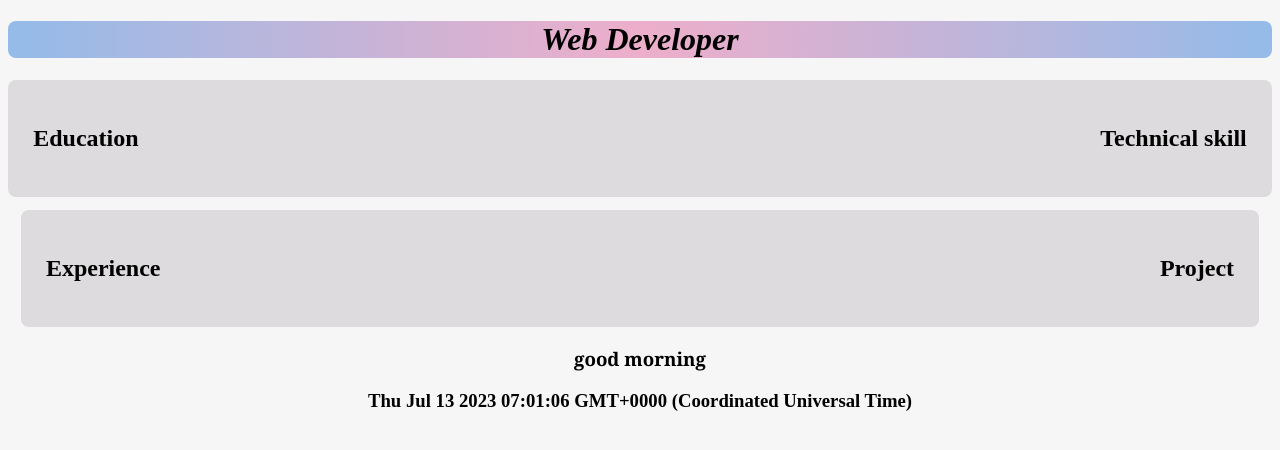
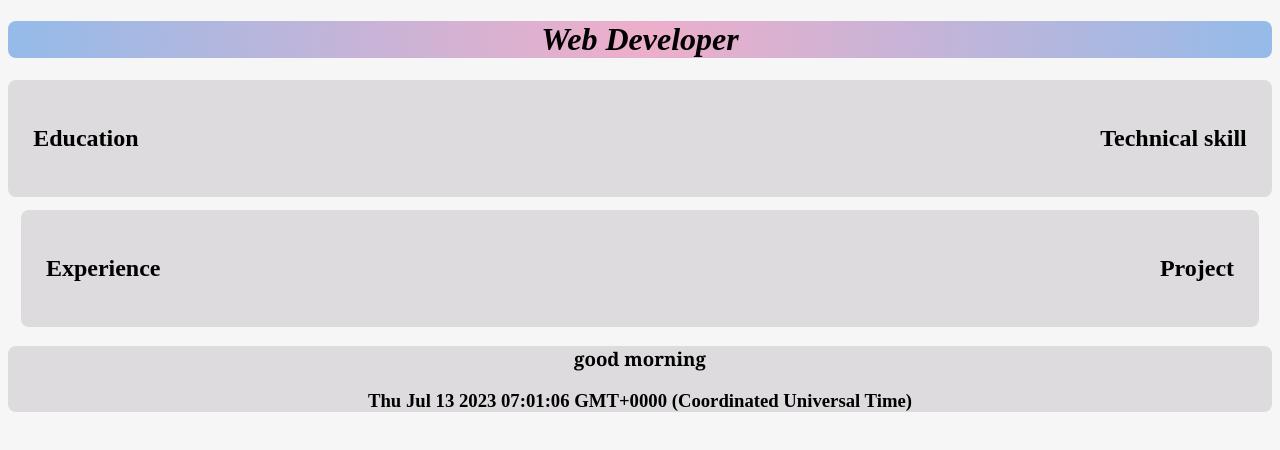
Before and after one commit to RasikaDeshmukh0804/Resume, a plain HTML site: page index.html in a window 1280 px wide. Drawn offline with Linux system fonts and the light colour scheme.

Commit message:
update ui

```diff
--- a/index.html
+++ b/index.html
@@ -81,7 +81,7 @@
       <p><a href="https://github.com/Bhandekunal16">click on it</a></p>
     </div>
 
-    <div>
+    <div style="background-color: #dddbdd; border-radius: 8px;">
       <h3 id="greating-text"></h3>
       <h3 id="clockscreen"></h3>
     </div>
```
